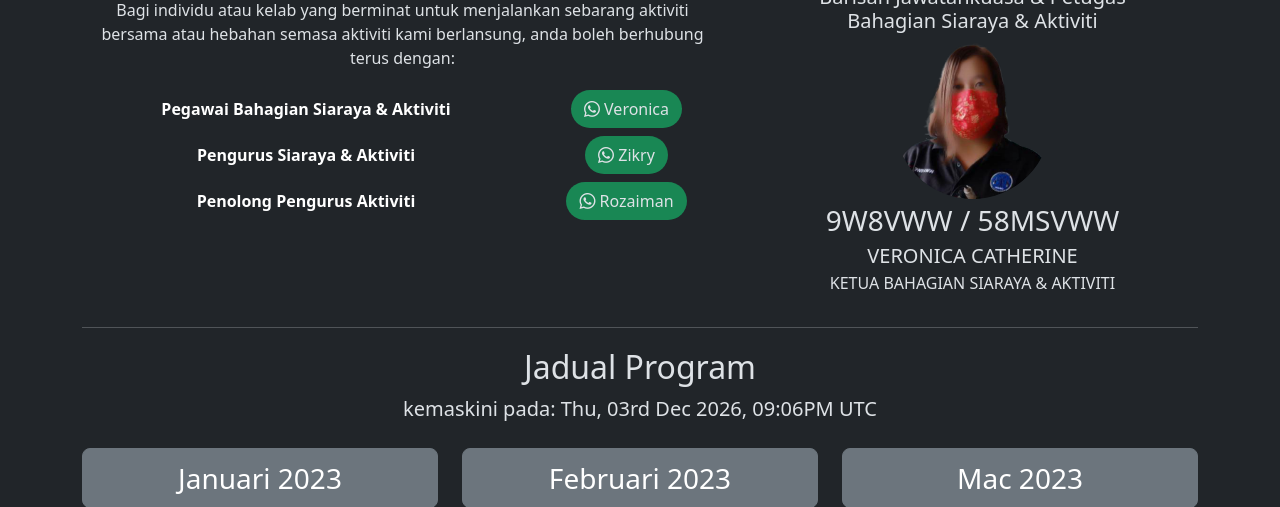
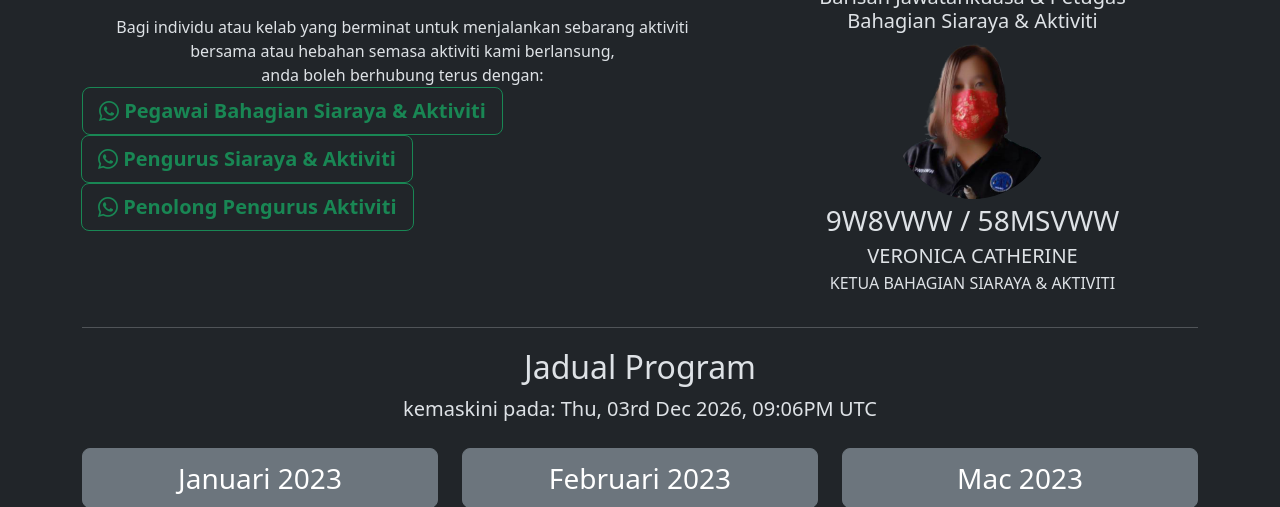
Before and after one commit to RobbiNespu/www.roipmars.org.my, a PHP site: page /program in a window 1280 px wide. Shown: the part 611-1118 px from the top of the page. Run offline with PHP 8.4, Linux system fonts and the light colour scheme; some libraries are stand-ins or nearby versions; some web fonts are replaced.

Commit message:
update contact button

```diff
--- a/program.php
+++ b/program.php
@@ -154,23 +154,12 @@
         <div class='ratio ratio-21x9'>
           <iframe class='rounded-4' src='https://calendar.google.com/calendar/embed?src=2j7dblv8rh7gpdsfv4cd3rrtf0%40group.calendar.google.com&hl=ms&mode=AGENDA&ctz=Asia%2FKuala_Lumpur&wkst=2&showTitle=0&showDate=0&showNav=0&showCalendars=0&showTabs=0&showPrint=0' style='filter: invert(.9) saturate(0.85) hue-rotate(145deg)'></iframe>
         </div>
-        <p class='text-center'>Bagi individu atau kelab yang berminat untuk menjalankan sebarang aktiviti bersama atau hebahan semasa aktiviti kami berlansung, anda boleh berhubung terus dengan:</p>
-        <table class='table table-borderless table-sm align-middle text-center'>
-          <tbody>
-            <tr>
-              <th><b>Pegawai Bahagian Siaraya &amp; Aktiviti</b></th>
-              <td><a class='btn rounded-pill bg-success' href='https://wa.me/60145768581'><i class='bi bi-whatsapp'></i> Veronica</a></td>
-            </tr>
-            <tr>
-              <th><b>Pengurus Siaraya &amp; Aktiviti</b></th>
-              <td><a class='btn rounded-pill bg-success' href='https://wa.me/601112308482'><i class='bi bi-whatsapp'></i> Zikry</a></td>
-            </tr>
-            <tr>
-              <th><b>Penolong Pengurus Aktiviti</b></th>
-              <td><a class='btn rounded-pill bg-success' href='https://wa.me/60196293718'><i class='bi bi-whatsapp'></i> Rozaiman</a></td>
-            </tr>
-          </tbody>
-        </table>
+        <p class='text-center mt-3 mb-0'>Bagi individu atau kelab yang berminat untuk menjalankan sebarang aktiviti bersama atau hebahan semasa aktiviti kami berlansung,<br>anda boleh berhubung terus dengan:</p>
+        <div class='btn-group btn-group-lg d-grid gap-2 d-lg-block mt-0 mb-2'>
+          <button class='btn rounded-3 btn-outline-success' type='button' href='https://wa.me/60145768581'><i class='bi bi-whatsapp'></i> <b>Pegawai Bahagian Siaraya &amp; Aktiviti</b></button>
+          <button class='btn rounded-3 btn-outline-success' type='button' href='https://wa.me/601112308482'><i class='bi bi-whatsapp'></i> <b>Pengurus Siaraya &amp; Aktiviti</b></button>
+          <button class='btn rounded-3 btn-outline-success' type='button' href='https://wa.me/60196293718'><i class='bi bi-whatsapp'></i> <b>Penolong Pengurus Aktiviti</b></button>
+        </div>
       </div>
       <div class='col-lg-5 my-auto d-block text-center'>
         <h5 class='text-center'>Net Mingguan</h5>
```
